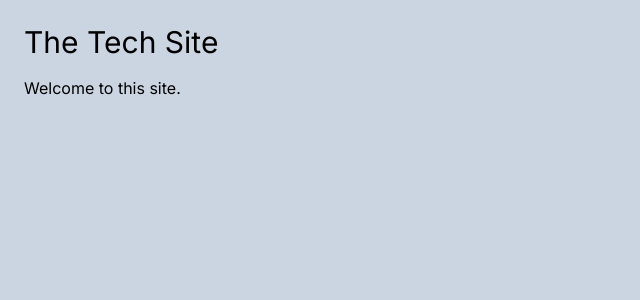
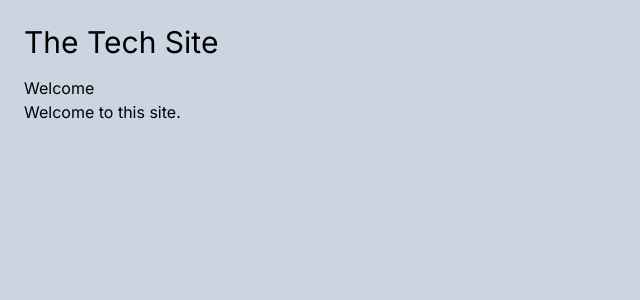
Before and after one commit to edwardtanguay/et454-nextjs-site, a Next.js app: page / in a window 1280 px wide. Shown: the top 300 px of the page, without its empty margins (0-640 px from the left). Built offline with nearby package versions, Linux system fonts and the light colour scheme.

Commit message:
base nav works

```diff
--- a/src/components/Header.tsx
+++ b/src/components/Header.tsx
@@ -1,7 +1,10 @@
+import { Nav } from "./Nav";
+
 export const Header = () => {
 	return (
 		<>
 			<h1 className="text-3xl mb-4">The Tech Site</h1>
+			<Nav/>
 		</>
 	);
 };
--- /dev/null
+++ b/src/components/Nav.tsx
@@ -0,0 +1,13 @@
+import Link from "next/link"
+
+export const Nav = () => {
+	return (
+		<nav>
+			<ul>
+				<li>
+					<Link href="/">Welcome</Link>
+				</li>
+			</ul>
+		</nav>
+	)
+}
```
